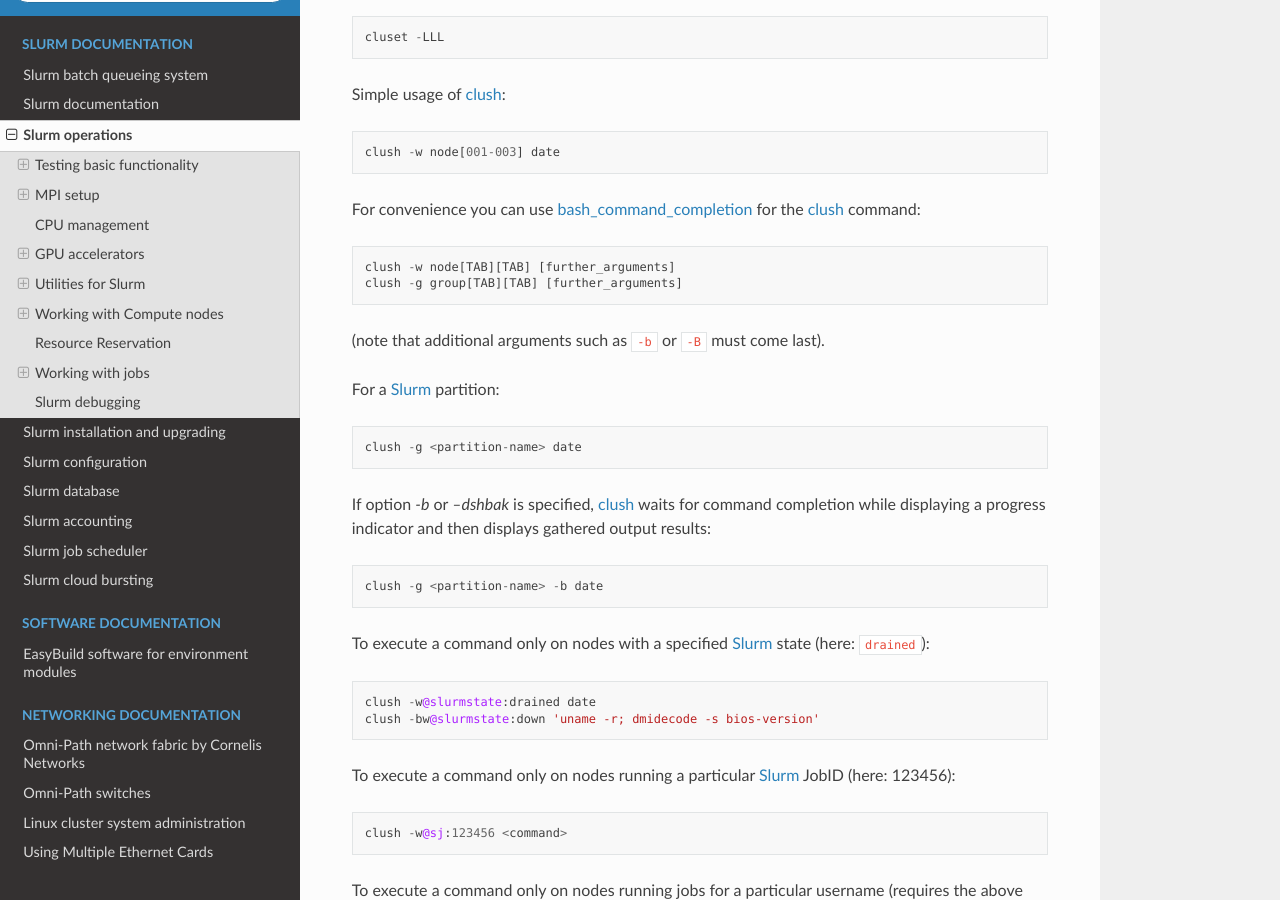
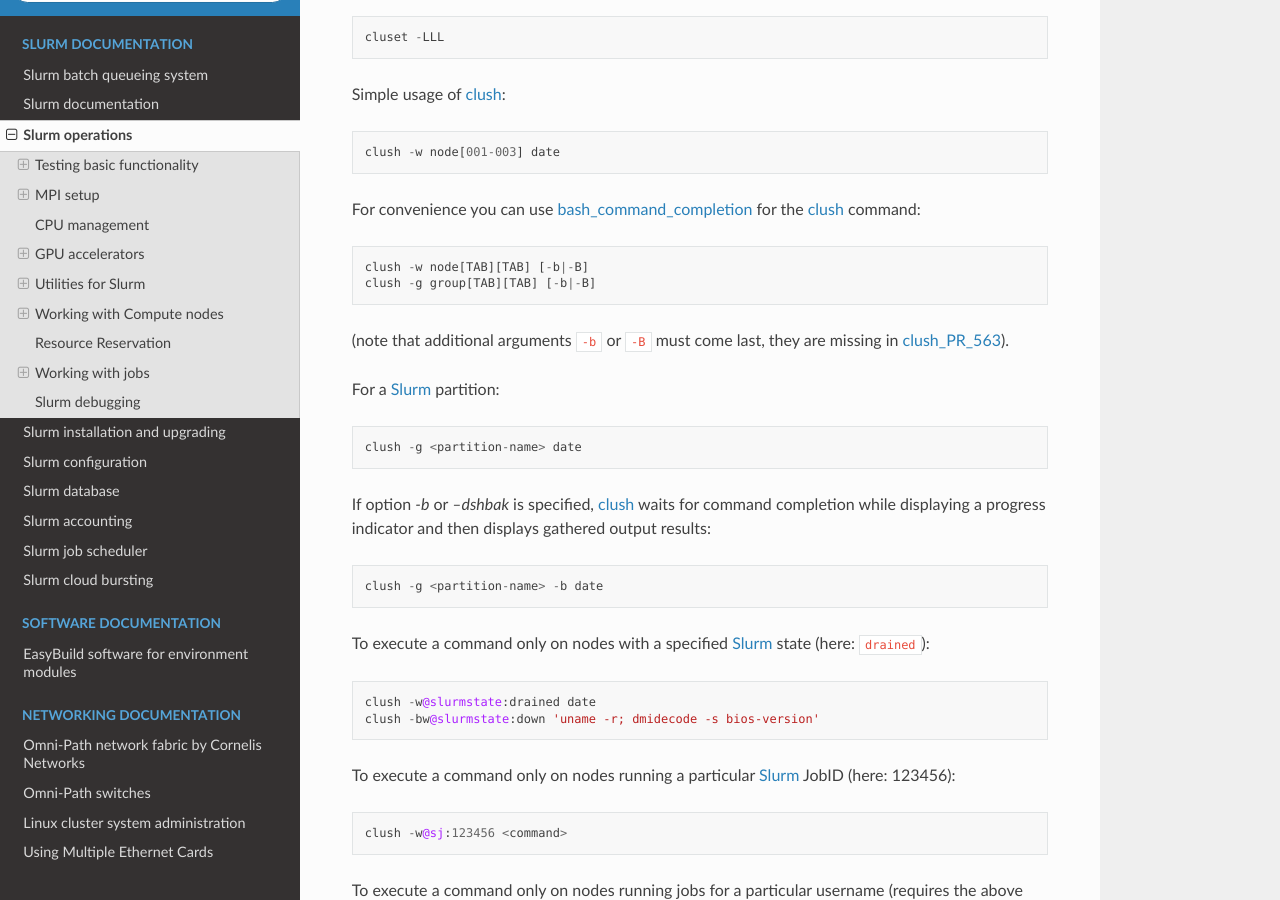
Before and after one commit to OleHolmNielsen/Niflheim_system, a Sphinx documentation site: the page built from docs/Slurm_operations.rst, in a window 1280 px wide and 900 px high, scrolled down 11646 px. Built offline with Sphinx 7.4.7 and the Read the Docs theme 3.1.0, drawn with Linux system fonts in a browser that asks for light colours.

Commit message:
Link to clush_PR_563

```diff
--- a/docs/Slurm_operations.rst
+++ b/docs/Slurm_operations.rst
@@ -540,10 +540,10 @@
 
 For convenience you can use bash_command_completion_ for the clush_ command::
 
-  clush -w node[TAB][TAB] [further_arguments]
-  clush -g group[TAB][TAB] [further_arguments]
+  clush -w node[TAB][TAB] [-b|-B]
+  clush -g group[TAB][TAB] [-b|-B]
 
-(note that additional arguments such as ``-b`` or ``-B`` must come last).
+(note that additional arguments ``-b`` or ``-B`` must come last, they are missing in clush_PR_563_).
 
 For a Slurm_ partition::
 
@@ -584,6 +584,7 @@
 .. _nodeset: https://clustershell.readthedocs.io/en/latest/tools/nodeset.html
 .. _bash-completion: https://github.com/scop/bash-completion
 .. _bash_command_completion: https://www.gnu.org/software/gnuastro/manual/html_node/Bash-TAB-completion-tutorial.html
+.. _clush_PR_563: https://github.com/cea-hpc/clustershell/pull/563
 
 Skipping powered_down nodes
 .............................
```
